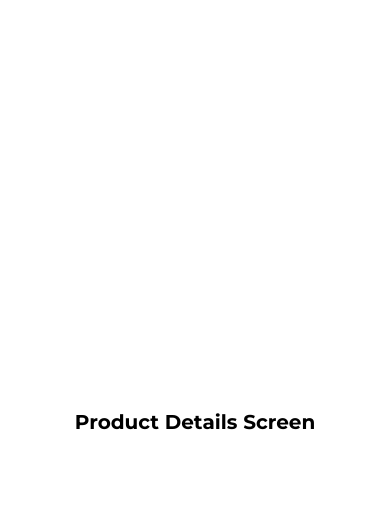
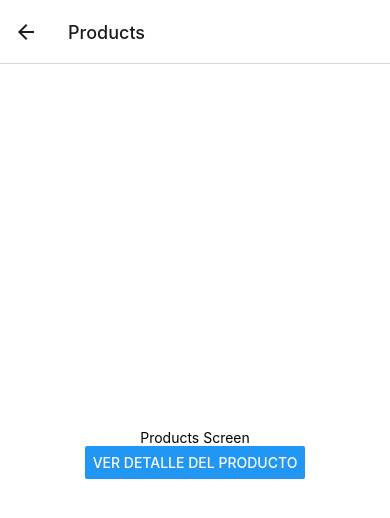
Before and after one commit to lubazzana/tiendalibreria, a React Native app: screen /Products in a window 390 px wide. Shown: the top 518 px of the page. Built offline with nearby package versions, Linux system fonts and the light colour scheme.

Commit message:
agregando navigation y stacks de navegación

```diff
--- a/App.js
+++ b/App.js
@@ -19,6 +19,7 @@ export default function App() {
   if (!loaded) {
     return <ActivityIndicator />
   }
+
   return (
     <Root />
   );
--- a/package.json
+++ b/package.json
@@ -10,12 +10,16 @@
     "eject": "expo eject"
   },
   "dependencies": {
+    "@react-navigation/native": "^6.0.11",
+    "@react-navigation/native-stack": "^6.7.0",
     "expo": "~45.0.0",
     "expo-font": "~10.1.0",
     "expo-status-bar": "~1.3.0",
     "react": "17.0.2",
     "react-dom": "17.0.2",
     "react-native": "0.68.2",
+    "react-native-safe-area-context": "4.2.4",
+    "react-native-screens": "~3.11.1",
     "react-native-web": "0.17.7"
   },
   "devDependencies": {
--- a/src/index.js
+++ b/src/index.js
@@ -1,11 +1,10 @@
-import { CategoriesScreen, ProductDetailsScreen, ProductsScreen } from './screens/index';
-
+import AppNavigator from './navigation/index';
 import React from 'react';
 import { styles } from './styles';
 
 const Root = () => {
     return (
-        <ProductDetailsScreen />
+        <AppNavigator />
     );
 }
 
--- /dev/null
+++ b/src/navigation/index.js
@@ -0,0 +1,13 @@
+import MainNavigator from "./main";
+import { NavigationContainer } from "@react-navigation/native";
+import React from "react";
+
+const AppNavigator = () => {
+    return(
+        <NavigationContainer>
+            <MainNavigator />
+        </NavigationContainer>
+    )
+}
+
+export default AppNavigator;
--- /dev/null
+++ b/src/navigation/main.js
@@ -0,0 +1,27 @@
+import { CategoriesScreen, ProductDetailsScreen, ProductsScreen } from "../screens";
+
+import React from "react";
+import { createNativeStackNavigator } from "@react-navigation/native-stack";
+
+const Stack = createNativeStackNavigator();
+
+const MainNavigator = () => {
+    return(
+        <Stack.Navigator initialRouteName="Categories">
+            <Stack.Screen
+                name="Categories"
+                component={CategoriesScreen}
+            />
+            <Stack.Screen
+                name="Products"
+                component={ProductsScreen}
+            />
+            <Stack.Screen
+                name="ProductDetails"
+                component={ProductDetailsScreen}
+            />
+        </Stack.Navigator>
+    )
+}
+
+export default MainNavigator;
--- a/src/screens/categories/index.js
+++ b/src/screens/categories/index.js
@@ -1,12 +1,16 @@
-import { Text, View } from "react-native";
+import { Button, Text, View } from "react-native";
 
 import React from "react";
 import { styles } from "./styles";
 
-const CategoriesScreen = () => {
+const CategoriesScreen = ({ navigation }) => {
     return (
         <View style={styles.container}>
             <Text>Categories Screen</Text>
+            <Button
+                title="Ver productos"
+                onPress={() => {navigation.navigate('Products')}}
+            />
         </View>
     )
 }
--- a/src/screens/product-details/index.js
+++ b/src/screens/product-details/index.js
@@ -1,12 +1,16 @@
-import { Text, View } from "react-native";
+import { Button, Text, View } from "react-native";
 
 import React from "react";
 import { styles } from "./styles";
 
-const ProductDetailsScreen = () => {
+const ProductDetailsScreen = ({ navigation }) => {
     return (
         <View style={styles.container}>
             <Text style={styles.text}>Product Details Screen</Text>
+            <Button
+                title="Ir al inicio"
+                onPress={() => navigation.navigate('Categories')}
+            />
         </View>
     )
 }
--- a/src/screens/products/index.js
+++ b/src/screens/products/index.js
@@ -1,12 +1,16 @@
-import { Text, View } from "react-native";
+import { Button, Text, View } from "react-native";
 
 import React from "react";
 import { styles } from "./styles";
 
-const ProductsScreen = () => {
+const ProductsScreen = ({ navigation }) => {
     return (
         <View style={styles.container}>
             <Text>Products Screen</Text>
+            <Button
+                title="Ver detalle del producto"
+                onPress={() => {navigation.navigate('ProductDetails')}}
+            />
         </View>
     )
 }
```
Also changed, not shown: 1 other file (tests, documents, lock files or other folders).
